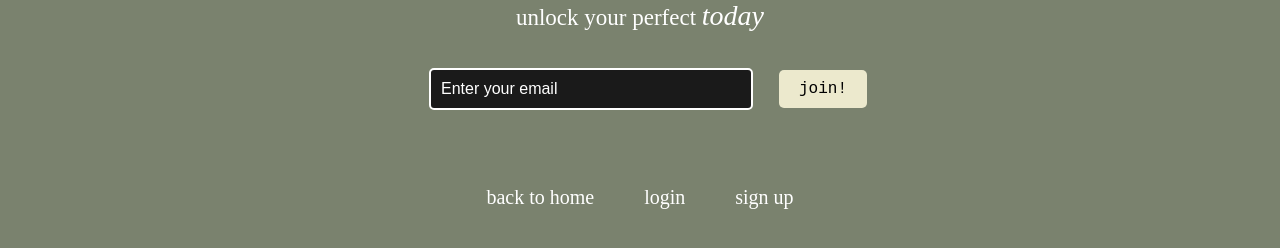
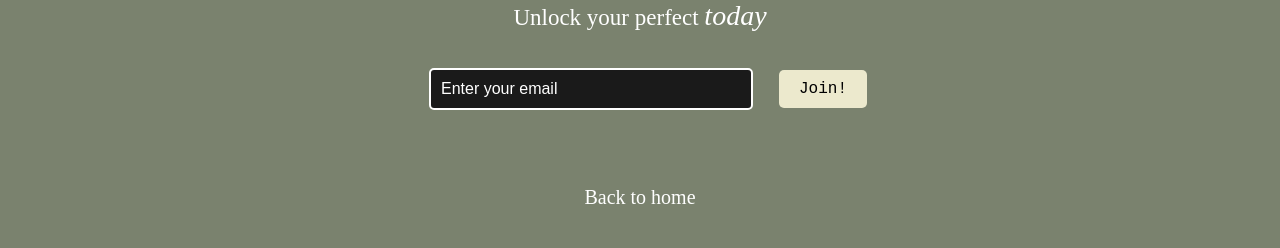
Before and after one commit to Katsukingmax/today, a React (Create React App) app: page / in a window 1280 px wide. Shown: the part 840-1088 px from the top of the page. Built offline with nearby package versions, Linux system fonts and the light colour scheme; a web font is replaced by a local one.

Commit message:
Update Footer.jsx

```diff
--- a/src/components/Footer/Footer.jsx
+++ b/src/components/Footer/Footer.jsx
@@ -6,7 +6,7 @@ const Footer = () => {
     <footer className="footer">
       <div className="newsletter-section">
         <div className="newsletter-title">
-        unlock your perfect <span className="newsletter-today">today</span>
+        Unlock your perfect <span className="newsletter-today">today</span>
         </div>
         <div className="newsletter-signup">
           <input
@@ -14,14 +14,12 @@ const Footer = () => {
             placeholder="Enter your email"
             className="email-input"
           />
-          <button className="get-started-button">join!</button>
+          <button className="get-started-button">Join!</button>
         </div>
       </div>
       <nav className="footer-nav">
         <ul className="footer-links">
-          <li><a href="/home">back to home</a></li>
-          <li><a href="/login">login</a></li>
-          <li><a href="/signup">sign up</a></li>
+          <li><a href="/home">Back to home</a></li>
         </ul>
       </nav>
     </footer>
```
